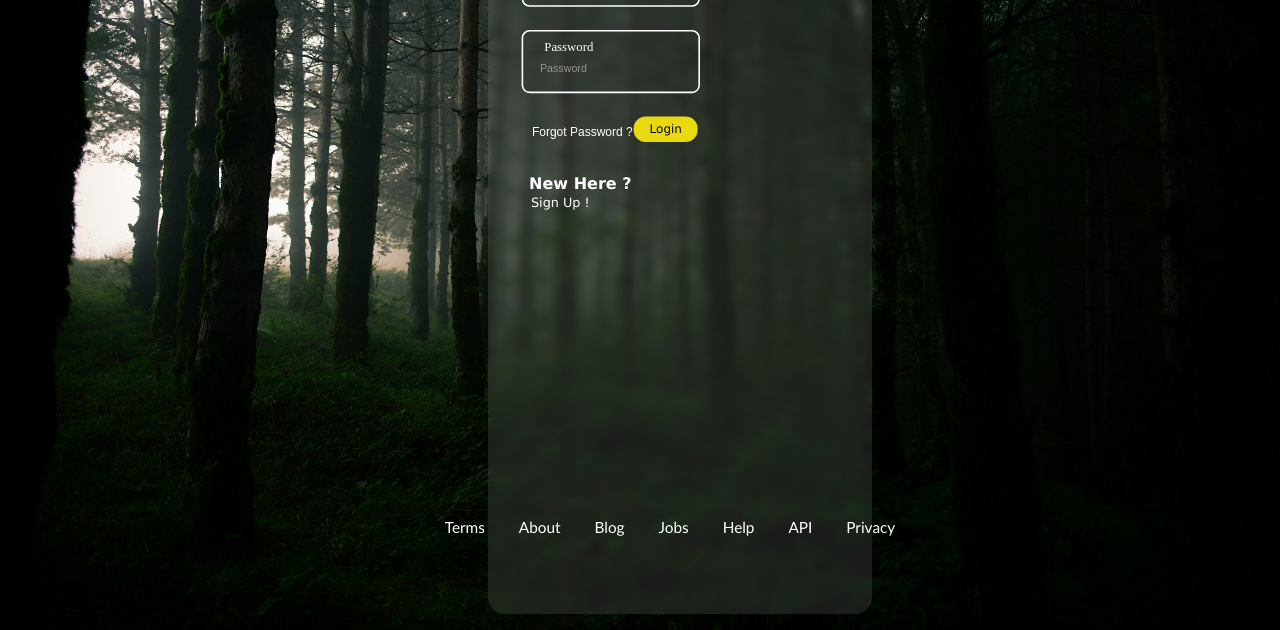
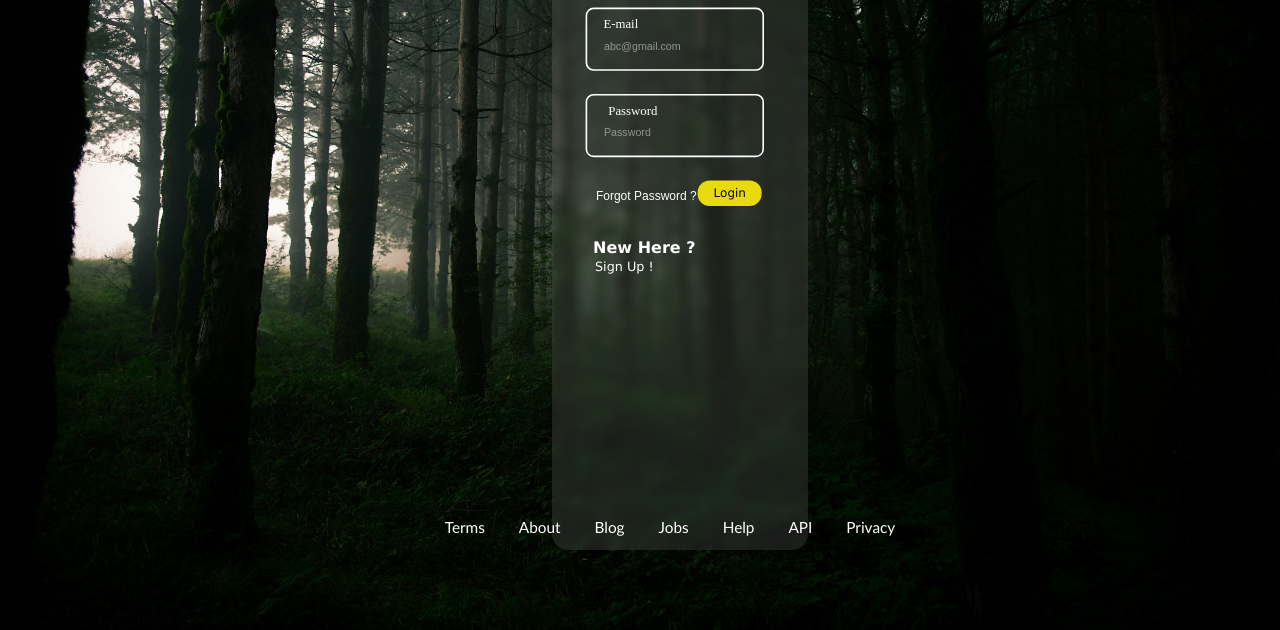
Before and after one commit to anshchatare228/Login-Page, a plain HTML site: page index.html in a window 1280 px wide. Shown: the part 178-808 px from the top of the page. Drawn offline with Linux system fonts and the light colour scheme.

Commit message:
Adjust default dimensions in main.css

```diff
--- a/main.css
+++ b/main.css
@@ -19,8 +19,8 @@ body{
     text-align: center;
     border: 2px solid rgba(0, 0, 0, 0);
     border-radius: 20px;
-    width: 30rem; /* reasonable default width */
-    height: 60rem; /* reasonable default height */
+    width: 20rem; /* reasonable default width */
+    height: 50rem; /* reasonable default height */
     display: flex;
 
     position: relative;
```
